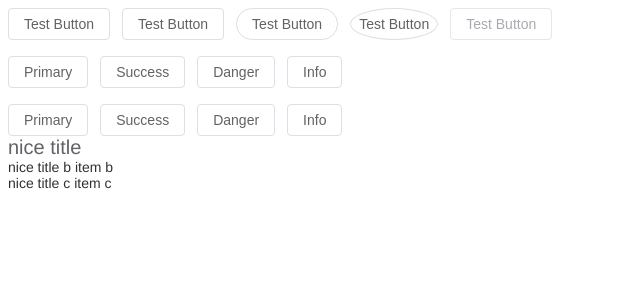
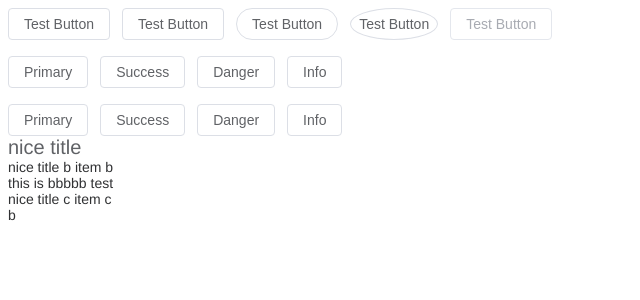
Before and after one commit to xing-6464/r-element, a React (Vite) app: page / in a window 1280 px wide. Shown: the top 300 px of the page, without its empty margins (0-640 px from the left). Built offline with nearby package versions, Linux system fonts and the light colour scheme.

Commit message:
Collapse 编码第三部分支持 受控组件

```diff
--- a/src/App.tsx
+++ b/src/App.tsx
@@ -1,11 +1,17 @@
 import Button from './components/Button/Button'
-import { useRef } from 'react'
+import { useRef, useState } from 'react'
 import Collapse from './components/Collapse/Collapse'
 import CollapseItem from './components/Collapse/CollapseItem'
+import { NameType } from './components/Collapse/types'
 
 function App() {
   const ref = useRef(null)
-  console.log(ref.current)
+  const [openedValue, setOpenedValue] = useState<NameType[]>(['a'])
+
+  setTimeout(() => {
+    setOpenedValue(['b'])
+  }, 2000)
+
   return (
     <>
       <Button ref={ref}>Test Button</Button>
@@ -34,7 +40,7 @@ function App() {
         Info
       </Button>
 
-      <Collapse>
+      <Collapse accordion modeValue={openedValue} onChange={(value) => setOpenedValue(value)}>
         <CollapseItem name="a" title={<h1>nice title</h1>}>
           <h1>headline title</h1>
           <div>this is content aaa</div>
@@ -46,6 +52,7 @@ function App() {
           <div>this is ccccc test</div>
         </CollapseItem>
       </Collapse>
+      {openedValue}
     </>
   )
 }
--- a/src/components/Collapse/Collapse.tsx
+++ b/src/components/Collapse/Collapse.tsx
@@ -1,34 +1,54 @@
-import { useState, createContext } from 'react'
+import { useState, createContext, useEffect } from 'react'
 import classNames from 'classnames'
 
 import type { CollapseProps, NameType, CollapseContext } from './types'
 
-export const context = createContext<CollapseContext>({ activeNames: [], setActiveNames: () => {} })
+// eslint-disable-next-line react-refresh/only-export-components
+export const collapseContext = createContext<CollapseContext>({
+  activeNames: [],
+  setActiveNames: () => {},
+})
 function Collapse(props: CollapseProps) {
-  const { className, children } = props
-  const [activeNames, setActiveNames] = useState<NameType[]>([])
+  const { className, accordion = false, modeValue, onChange, children } = props
+  const [activeNames, setActiveNames] = useState<NameType[]>(modeValue)
 
   const classes = classNames('x-collapse', className)
 
+  useEffect(() => {
+    setActiveNames(modeValue)
+    onChange(modeValue)
+  }, [modeValue])
+
+  if (accordion && activeNames.length > 1) {
+    console.warn('accordion only support single active item')
+  }
+
   const handleItemClick = (item: NameType) => {
-    const index = activeNames.indexOf(item)
-    if (index > -1) {
-      // 存在
-      setActiveNames((oldValue) => {
-        const newValue = [...oldValue]
+    // 是否为手风琴模式
+    if (accordion) {
+      const newValue = [activeNames[0] === item ? '' : item]
+      setActiveNames(newValue)
+      onChange(newValue)
+    } else {
+      const index = activeNames.indexOf(item)
+      const newValue = [...activeNames]
+      if (index > -1) {
+        // 存在
         newValue.splice(index, 1)
-        return newValue
-      })
-    } else {
-      // 不存在
-      setActiveNames((oldValue) => [...oldValue, item])
+        setActiveNames(newValue)
+      } else {
+        // 不存在
+        newValue.push(item)
+        setActiveNames(newValue)
+      }
+      onChange(newValue)
     }
   }
 
   return (
-    <context.Provider value={{ activeNames, setActiveNames: handleItemClick }}>
+    <collapseContext.Provider value={{ activeNames, setActiveNames: handleItemClick }}>
       <div className={classes}>{children}</div>
-    </context.Provider>
+    </collapseContext.Provider>
   )
 }
 
--- a/src/components/Collapse/CollapseItem.tsx
+++ b/src/components/Collapse/CollapseItem.tsx
@@ -1,11 +1,11 @@
 import classNames from 'classnames'
-import { context } from './Collapse'
+import { collapseContext } from './Collapse'
 import type { CollapseItemProps } from './types'
 import { useContext, useMemo } from 'react'
 
 function CollapseItem(props: CollapseItemProps) {
   const { className, name, title, disabled, children } = props
-  const { activeNames, setActiveNames } = useContext(context)
+  const { activeNames, setActiveNames } = useContext(collapseContext)
   const isActive = useMemo(() => activeNames.includes(name), [activeNames, name])
 
   const classes = classNames('x-collapse-item', className, { 'is-disabled': disabled })
--- a/src/components/Collapse/types.ts
+++ b/src/components/Collapse/types.ts
@@ -2,6 +2,9 @@ export type NameType = string | number
 
 export interface CollapseProps {
   className?: string
+  accordion?: boolean
+  modeValue: NameType[]
+  onChange: (value: NameType[]) => void
   children: React.ReactNode
 }
 
```
